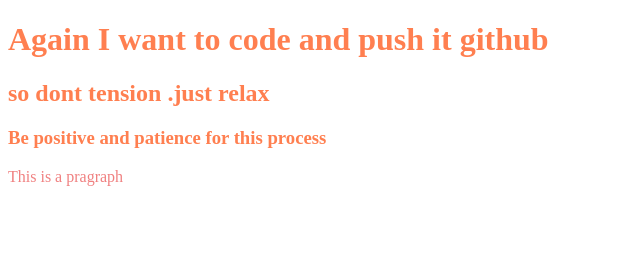
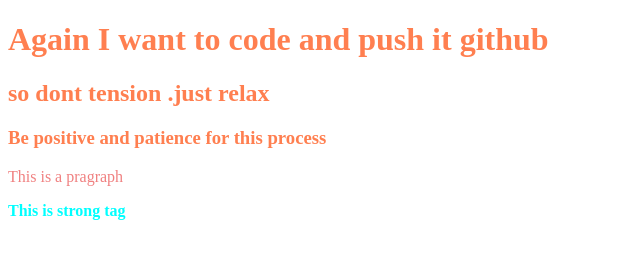
Before and after one commit to Pranto-Nondi/Second-Web-Repo, a plain HTML site: page index.html in a window 1280 px wide. Shown: the whole page, without its empty margins (0-640 px from the left). Drawn offline with Linux system fonts and the light colour scheme.

Commit message:
Something Modifying

```diff
--- a/index.html
+++ b/index.html
@@ -12,5 +12,6 @@
     <h2>so dont tension .just relax</h2>
     <h3>Be positive and patience for this process</h3>
     <p>This is a pragraph</p>
+    <strong>This is strong tag</strong>
 </body>
 </html>
--- a/style.css
+++ b/style.css
@@ -4,3 +4,6 @@ h1,h2,h3{
 p{
     color: lightcoral;
 }
+strong{
+    color: cyan;
+}
```
